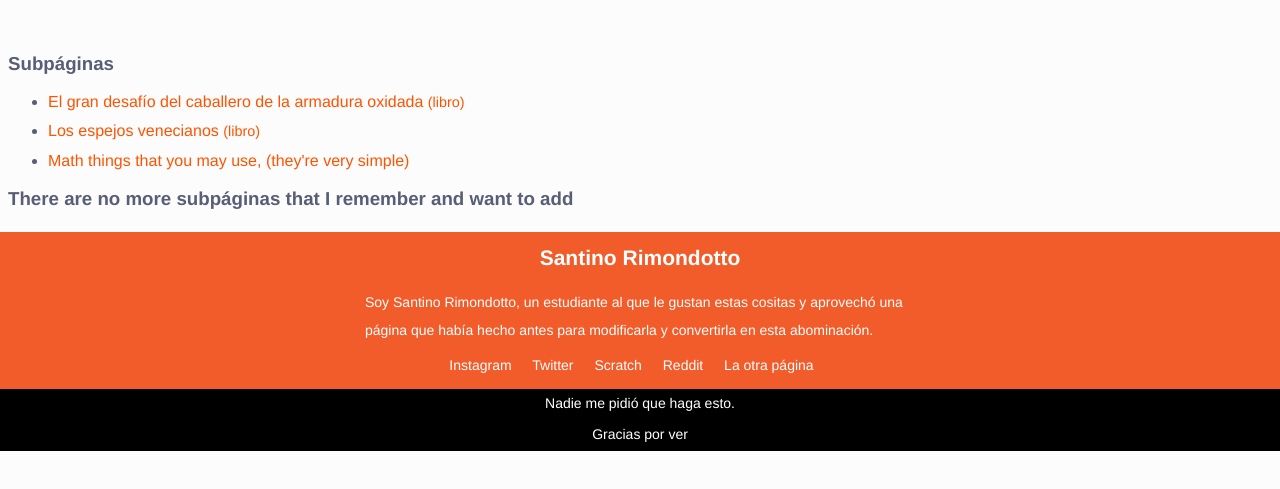
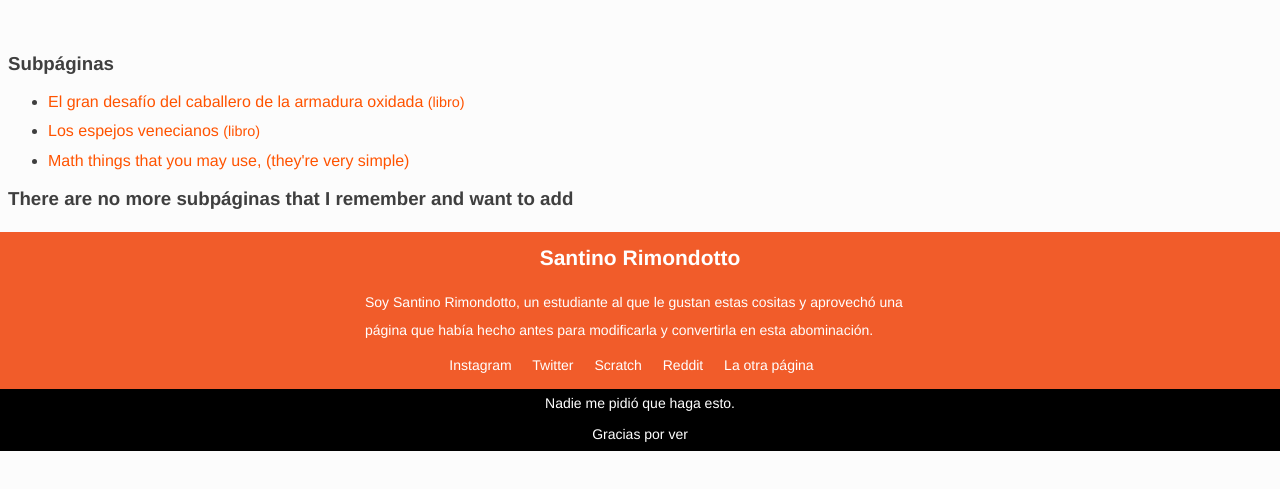
Before and after one commit to rimopa/RIMOPA, a plain HTML site: page index.html in a window 1280 px wide. Shown: the part 51-540 px from the top of the page. Drawn offline with Linux system fonts and the light colour scheme.

Commit message:
make bright mode text visible

```diff
--- a/index/index.css
+++ b/index/index.css
@@ -10,7 +10,7 @@ a.imHere:hover {
 }
 body {
   font-family: "Helvetica Neue", Helvetica, Arial, sans-serif;
-  color: #575e75;
+  color: #3f3f3f;
   background: #fcfcfc;
 }
 bar {
```
